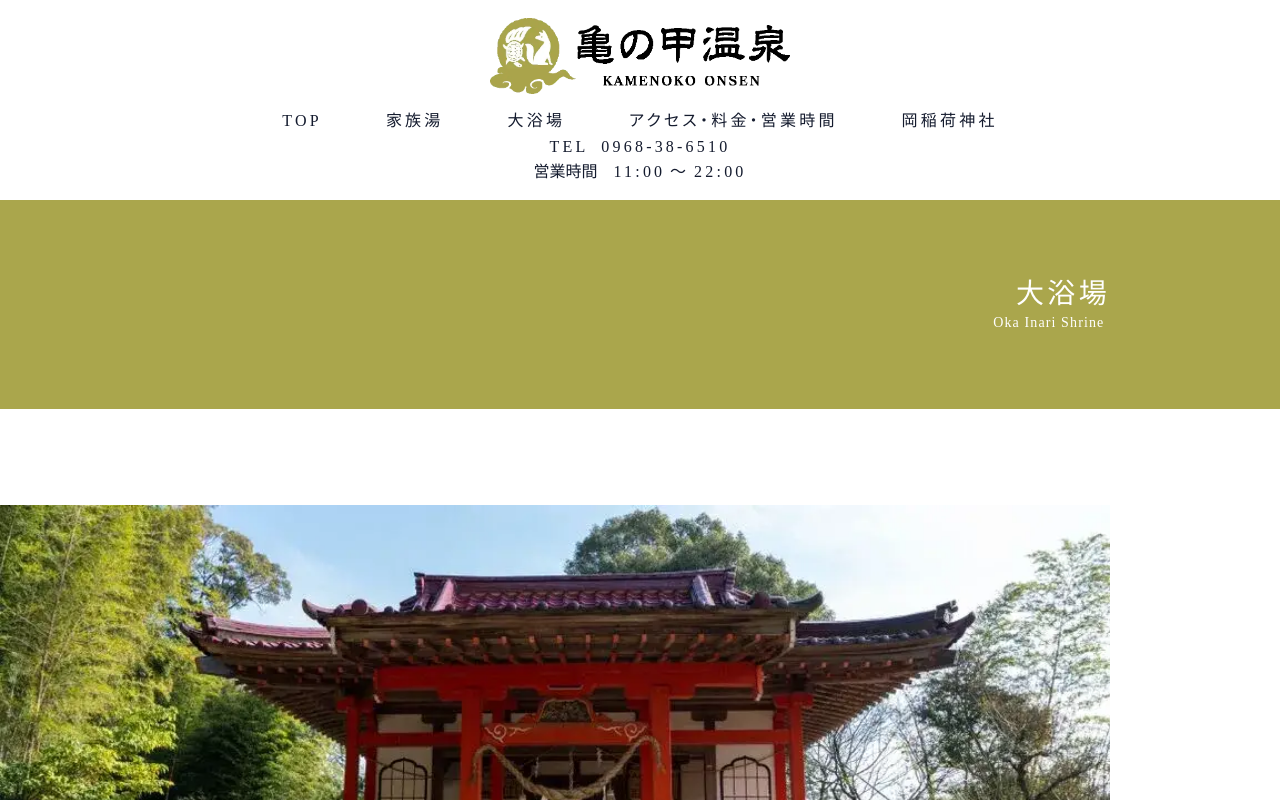
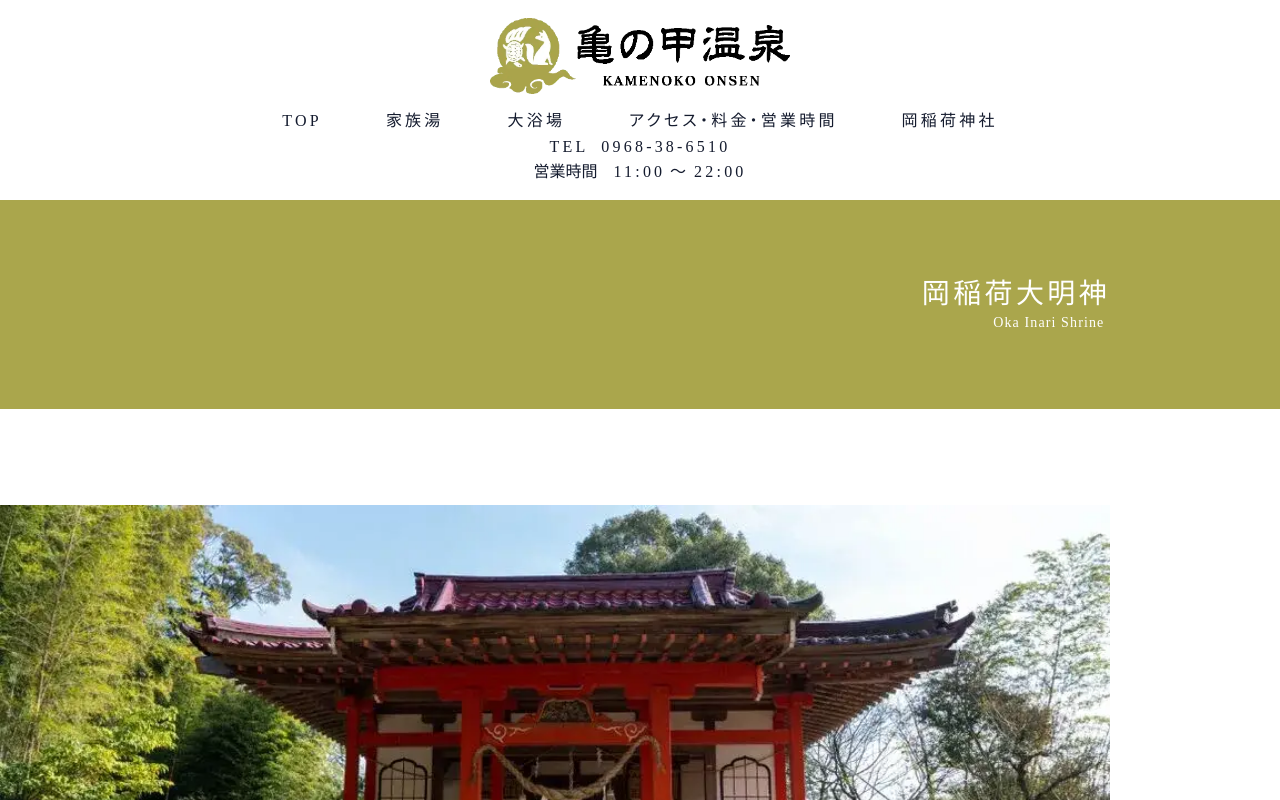
Before and after one commit to ken-atnek/kamenokouonsen-kumamoto.com_2505, a Next.js app: page /oka-inari-shrine in a window 1280 px wide. Shown: the top 800 px of the page. Built offline with nearby package versions, Linux system fonts and the light colour scheme; a web font is replaced by a local one.

Commit message:
💬  岡稲荷大明神タイトル修正

```diff
--- a/src/app/oka-inari-shrine/page.tsx
+++ b/src/app/oka-inari-shrine/page.tsx
@@ -15,7 +15,7 @@ import Image from 'next/image';
 export default function OkaInariShrine() {
   return (
     <>
-      <PageTitle titleJp="大浴場" titleEn="Oka Inari Shrine" />
+      <PageTitle titleJp="岡稲荷大明神" titleEn="Oka Inari Shrine" />
       <section className={styles.containerOkaInari}>
         <article className={styles.blockHead}>
           <div className={styles.boxImage}>
```
